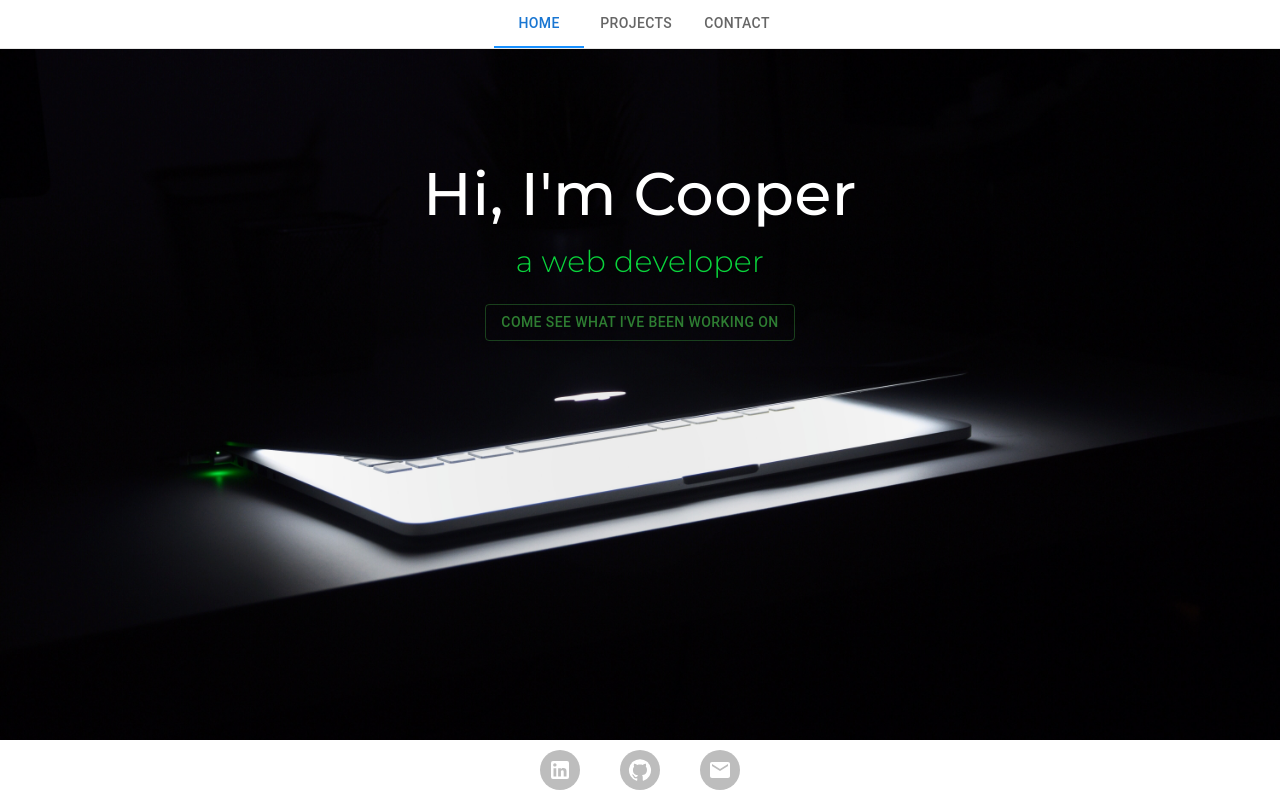
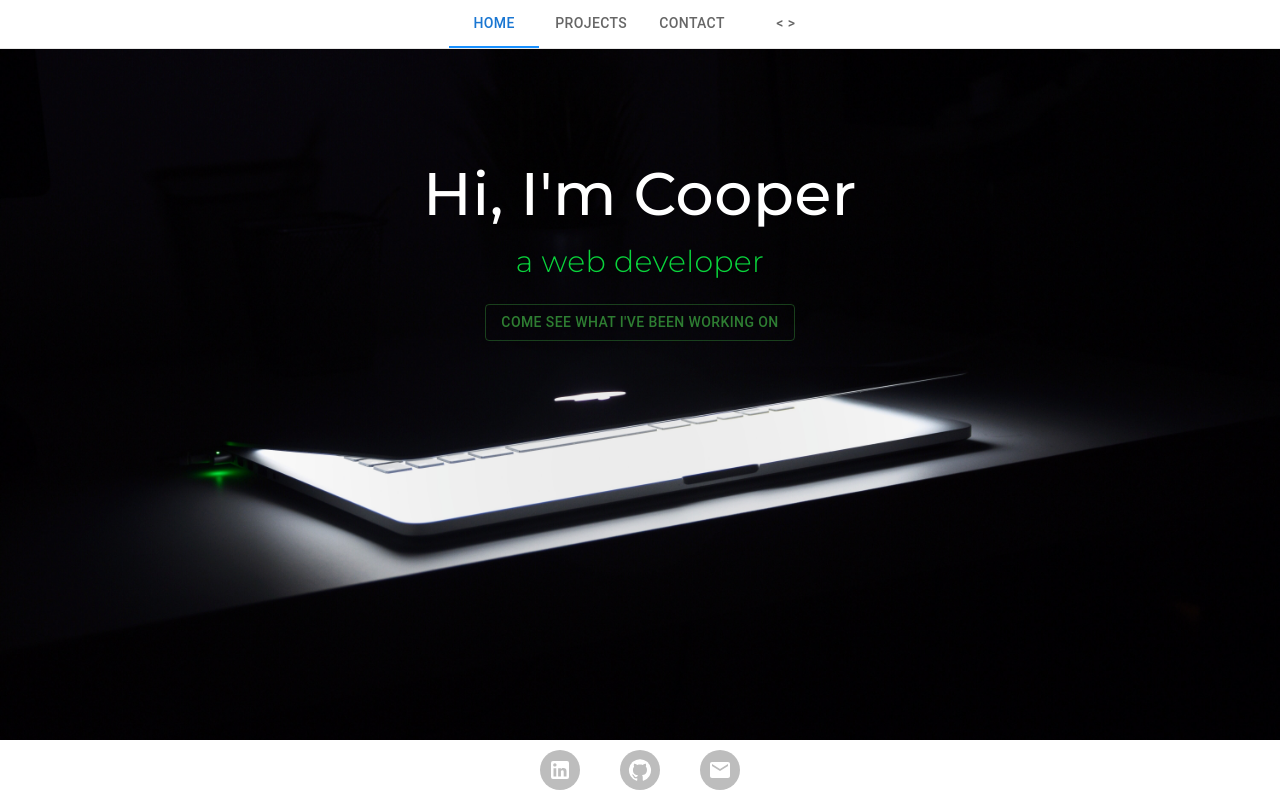
Before and after one commit to CCWebb14/portfolio, a React (Create React App) app: page / in a window 1280 px wide. Built offline with nearby package versions, Linux system fonts and the light colour scheme.

Commit message:
additional nav bar tab with link to portfolios repository

```diff
--- a/src/components/NavigationBar/index.tsx
+++ b/src/components/NavigationBar/index.tsx
@@ -8,6 +8,7 @@ import {
   matchPath,
   useLocation,
 } from 'react-router-dom';
+import CodeIcon from '@mui/icons-material/Code';
 
 const StyledBox = styled(Box)({
   display: 'flex',
@@ -46,6 +47,7 @@ export default function NavTabs() {
         <Tab label="Home" value="/" to='/' component={Link}/>
         <Tab label="Projects" value="/projects" to='/projects' component={Link}/>
         <Tab label="Contact" value="/contact" to='/contact' component={Link}/>
+        <Tab label="< >" href='https://github.com/CCWebb14/portfolio'/>
       </StyledTabs>
     </StyledBox>
   );
```
Also changed, not shown: src/setupTests.ts (deleted, +0 -5 lines).
